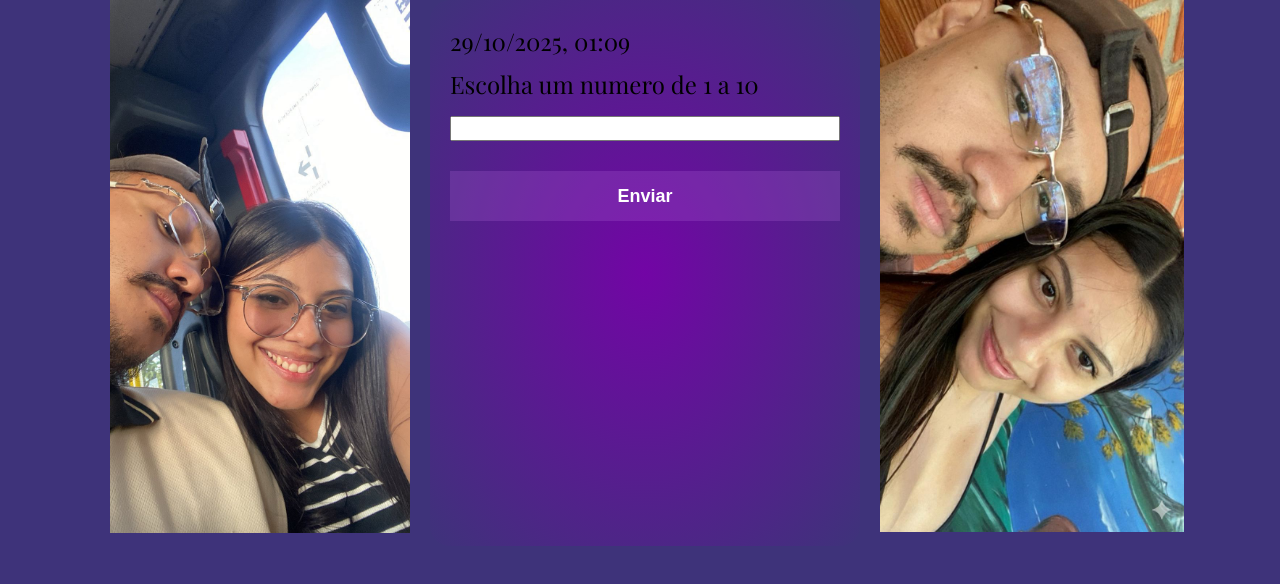
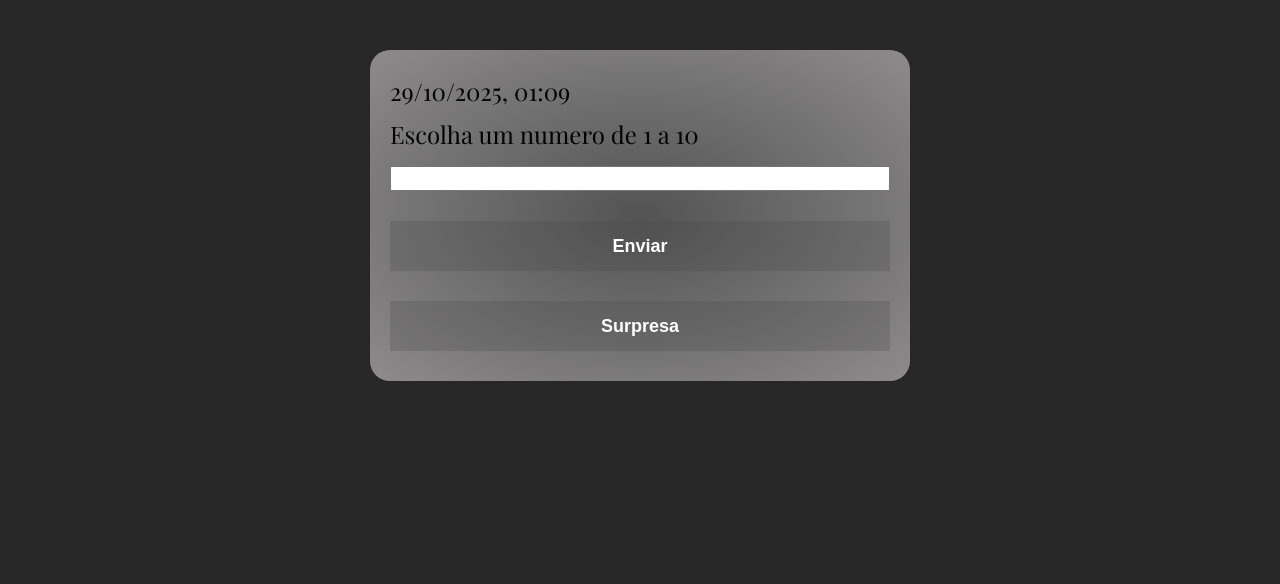
Before and after one commit to MatheusRB01/Ela, a plain HTML site: page index.html in a window 1280 px wide. Drawn offline with nearby package versions, Linux system fonts and the light colour scheme; a web font is replaced by a local one.

Commit message:
so add novo botao

```diff
--- a/assets/index.js
+++ b/assets/index.js
@@ -2,18 +2,26 @@ const formulario = document.querySelector("#form");
 
 const dia = document.getElementById('dia')
 const data = new Date()
-dia.innerHTML = data.toLocaleString('pt-BR', { dateStyle: 'short' ,  timeStyle: 'short'})
+dia.innerHTML = data.toLocaleString('pt-BR', { dateStyle: 'short', timeStyle: 'short' })
 
-console.log('sim')
 
 formulario.addEventListener('submit', function (e) {
     e.preventDefault();
-    const numeroEscolhido = document.querySelector('.numero').value;
+    let numeroEscolhido = document.querySelector('.numero').value;
 
     function Premios() {
-        const premios = ["Eu te amo", "Voce e incrivel", "Voce é uma mulher muito forte", "Voce e minha garotinha",
-            "Voce e mais que capaz", "Saiba que eu tenho muito orgulho de voce meu amor", "Saiba que logo seremos nos dois para sempre",
-            "Saiba que Deus e conosco", "Eu sei que voce é uma mulher muito forte", "Voce e meu maior bem", "Eu agradeço a Deus todos os dias por ter vc em minha vida"
+        const premios = ["Eu te amo",
+            "Voce e incrivel",
+            "Voce é uma mulher muito forte",
+            "Voce e minha garotinha",
+            "Voce e mais que capaz",
+            "Saiba que eu tenho muito orgulho de voce meu amor",
+            "Saiba que logo seremos nos dois para sempre",
+            "Saiba que Deus e conosco",
+            "Eu sei que voce é uma mulher muito forte",
+            "Voce e meu maior bem",
+            "Eu agradeço a Deus todos os dias por ter vc em minha vida",
+
         ]
 
         if (numeroEscolhido <= 1) {
@@ -48,6 +56,8 @@ formulario.addEventListener('submit', function (e) {
         }
         if (numeroEscolhido <= 10) {
             return premios[9]
+        } else {
+            return "eu te amo"
         }
     }
     const resultado = document.getElementById('resultado')
@@ -56,4 +66,9 @@ formulario.addEventListener('submit', function (e) {
 
     p.innerHTML = Premios();
     resultado.appendChild(p);
+    document.querySelector('.numero').value = '';
 });
+
+function msgPersonalizada() {
+    window.location ="https://youtu.be/qwXzMp9w32w?si=Q6SMRZuIyIHwrDA6"
+}
--- a/assets/style.css
+++ b/assets/style.css
@@ -1,8 +1,8 @@
 @import url('https://fonts.googleapis.com/css2?family=Merriweather:ital,opsz,wght@0,18..144,300..900;1,18..144,300..900&family=Playfair+Display:ital,wght@0,400..900;1,400..900&family=Playwrite+DE+SAS:wght@100..400&display=swap');
 
 :root {
-    --primary-color: rgba(173, 103, 214, 0.247);
-    --second-color: rgb(178, 55, 209);
+    --primary-color: rgba(68, 68, 68, 0.247);
+    --second-color: rgb(0, 0, 0);
 }
 
 
@@ -14,22 +14,22 @@
 body {
     margin: 0;
     padding: 0;
-    background-color: rgb(62, 51, 122);
+    background-color: rgb(39, 39, 39);
     font-family: "Playfair Display", serif;
     font-size: 1.5em;
     line-height: 1.8em;
     display: flex;
     justify-content: space-evenly;
+
 }
 
 .container {
     max-width: 540px;
     margin: 50px auto;
-    background-image: radial-gradient(rgb(114, 5, 165), rgb(62, 51, 122));
+    background-image: radial-gradient(rgb(83, 83, 83), rgb(141, 139, 139));
     border-radius: 20px;
     padding: 20px;
     flex: 1;
-    margin: 0 10px;
     box-sizing: border-box;
 
 
@@ -62,29 +62,18 @@ form button:hover {
     background: var(--second-color);
 }
 
+.msg {
+    border: none;
+    background: var(--primary-color);
+    color: #fff;
+    font-size: 18px;
+    font-weight: 700;
+    height: 50px;
+    cursor: pointer;
+    margin-top: 30px;
+}
 
-.imagens {
-
-    padding: auto;
-    flex: 1;
-    margin: 0 10px;
-    box-sizing: border-box;
+.msg:hover {
+      background: var(--second-color);
 
 }
-
-.imgs {
-    width: 400px;
-    height: auto;
-    padding-left: 100px;
-}
-
-.img {
-    width: 304px;
-    height: auto;
-
-}
-
-.imagens :hover {
-    filter: blur(3px);
-
-}
--- a/index.html
+++ b/index.html
@@ -10,9 +10,7 @@
 
 <body>
 
-    <section class="imagens">
-        <img src="assets/img/nos.jpg" alt="" class="imgs">
-    </section>
+
 
     <section class="container">
         <div class="dia" id="dia"></div>
@@ -21,14 +19,13 @@
             <label for="">Escolha um numero de 1 a 10</label>
             <input type="number" class="numero">
             <button type="submit">Enviar</button>
+            <input type="button" value="Surpresa" class="msg" onclick="msgPersonalizada()">
         </form>
 
         <div id="resultado"> </div>
     </section>
 
-    <section class="imagens">
-        <img src="assets/img/nos2.jpg" alt="" class="img">
-    </section>
+
 
     <script src="assets/index.js"></script>
 </body>
```
